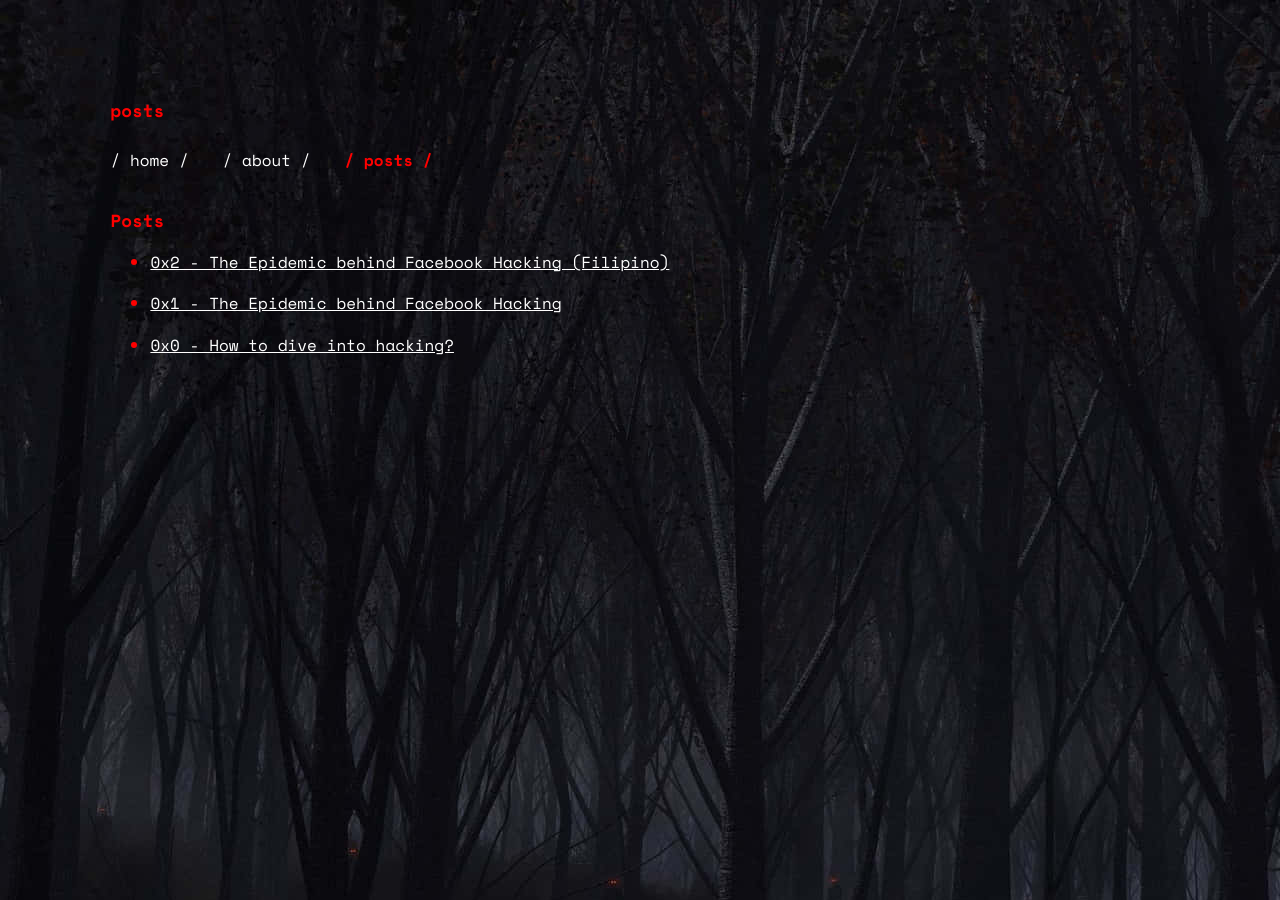
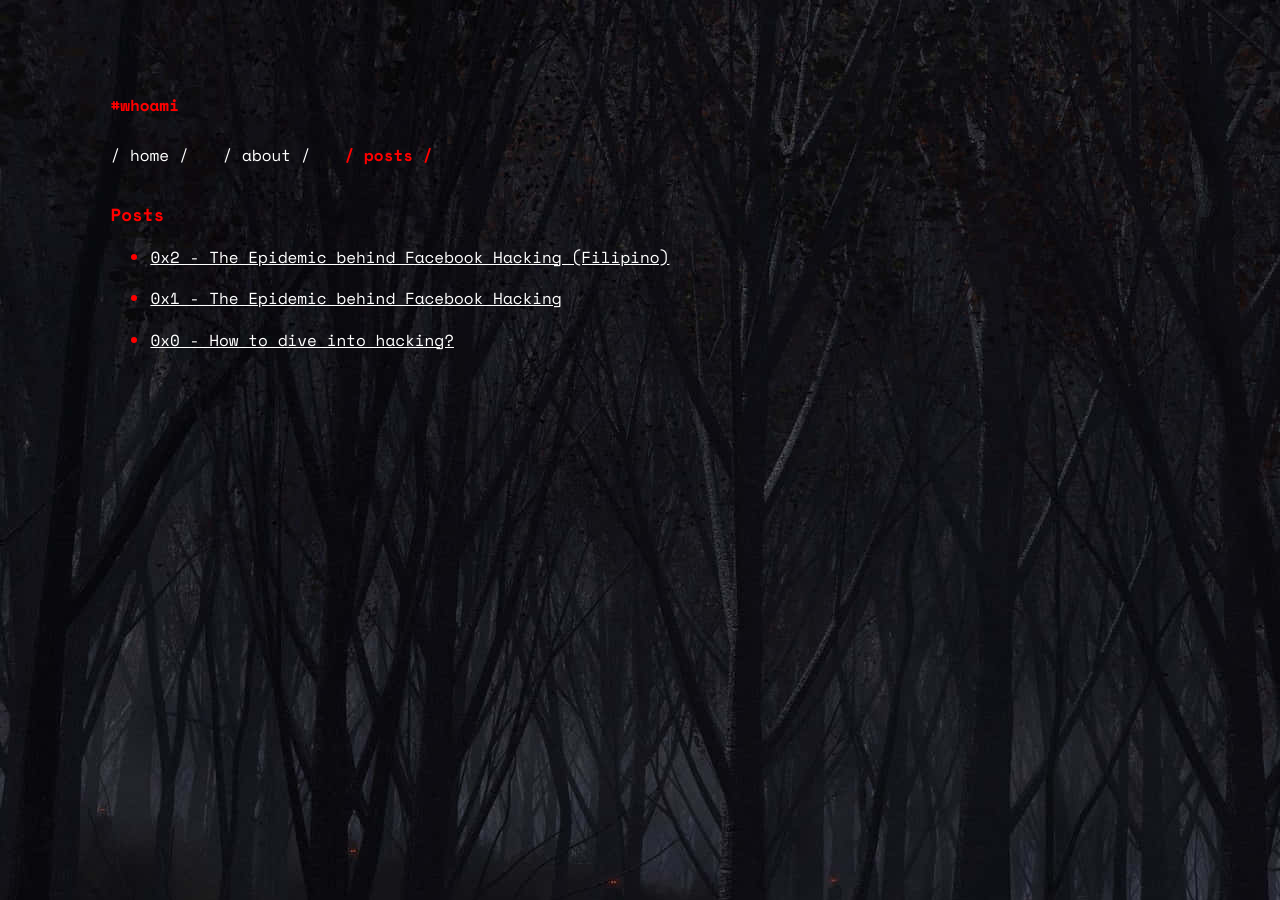
Before and after one commit to azraeldeathangel/azraeldeathangel.github.io, a Jekyll site: the page built from posts.html, in a window 1280 px wide. Built offline with Jekyll 4.4.1, drawn with Linux system fonts in a browser that asks for light colours.

Commit message:
Update default.html

```diff
--- a/_layouts/default.html
+++ b/_layouts/default.html
@@ -15,7 +15,7 @@
 </head>
 <body>
     <header>
-        <h1>posts</h1>
+        <h4>#whoami</h4>
         <nav>
             <a href="/index.html" class="">/ home /</a>
             <a href="/about.html" class="">/ about /</a>
```
